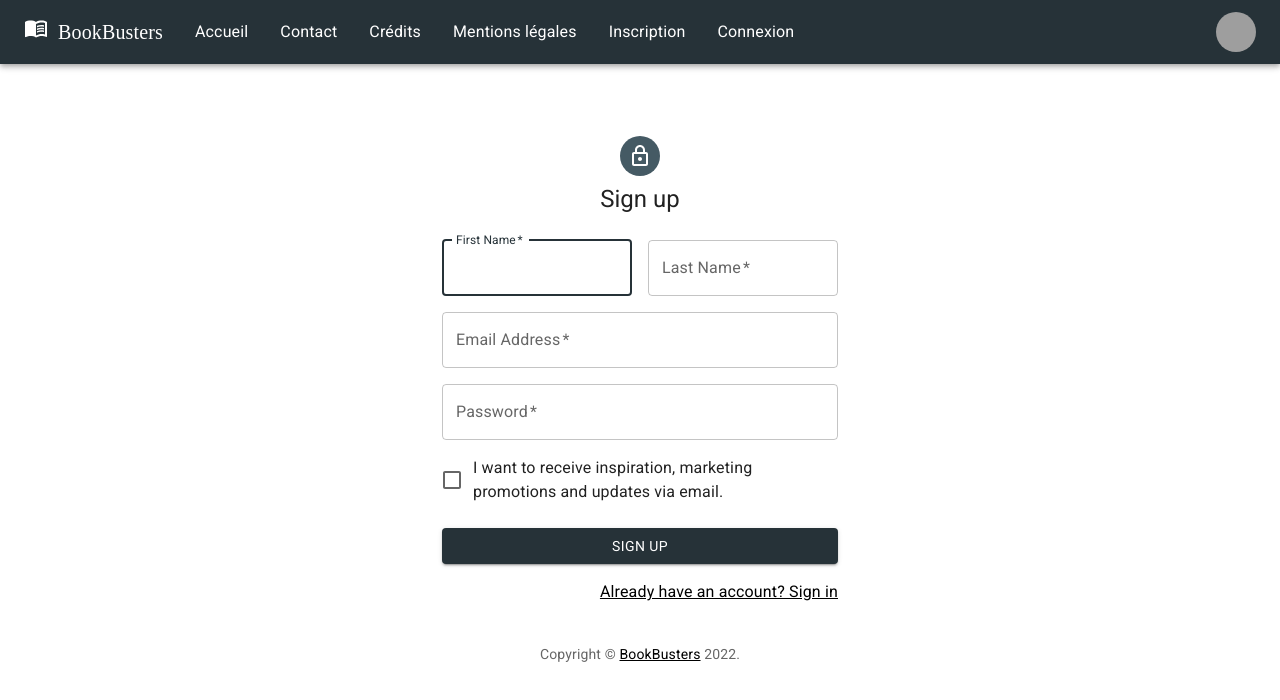
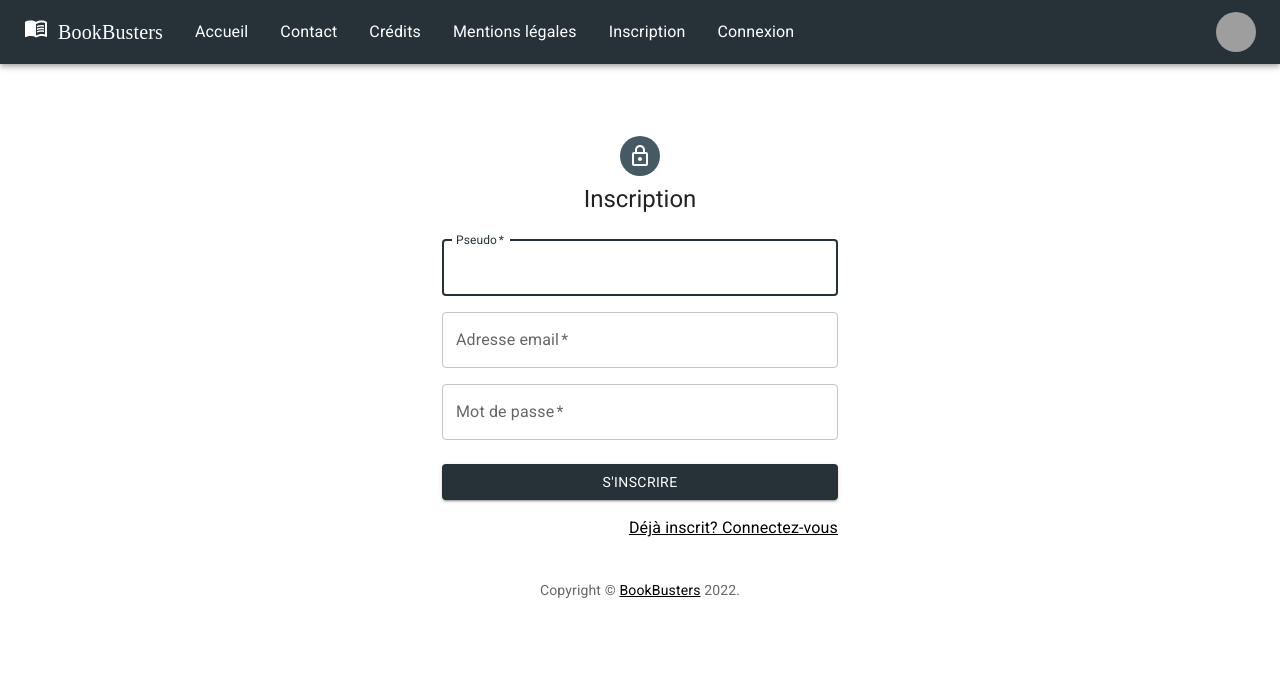
Before and after one commit to Pololops/2022-BookBusters, a React (Create React App) app: page /SignUp in a window 1280 px wide. Shown: the top 700 px of the page. Built offline with nearby package versions, Linux system fonts and the light colour scheme; grey boxes are pictures that could not be loaded; a web font is replaced by a local one.

Commit message:
Traduction to FR

```diff
--- a/src/pages/SignIn.js
+++ b/src/pages/SignIn.js
@@ -73,7 +73,7 @@ export default function SignInSide() {
               <LockOutlinedIcon />
             </Avatar>
             <Typography component="h1" variant="h5">
-              Sign in
+              Connexion
             </Typography>
             <Box component="form" noValidate onSubmit={handleSubmit} sx={{ mt: 1 }}>
               <TextField
@@ -81,7 +81,7 @@ export default function SignInSide() {
                 required
                 fullWidth
                 id="email"
-                label="Email Address"
+                label="Adresse email"
                 name="email"
                 autoComplete="email"
                 autoFocus
@@ -91,7 +91,7 @@ export default function SignInSide() {
                 required
                 fullWidth
                 name="password"
-                label="Password"
+                label="Mot de passe"
                 type="password"
                 id="password"
                 autoComplete="current-password"
@@ -106,17 +106,17 @@ export default function SignInSide() {
                 variant="contained"
                 sx={{ mt: 3, mb: 2 }}
               >
-                Sign In
+                Se connecter
               </Button>
               <Grid container>
                 <Grid item xs>
                   <Link to="/ForgotPassword" style={{color:"#000", textDecoration: 'underline'}}>
-                    Forgot password?
+                    Mot de passe oublié?
                   </Link>
                 </Grid>
                 <Grid item>
                   <Link to="/SignUp" style={{color:"#000", textDecoration: 'underline'}}>
-                    {"Don't have an account? Sign Up"}
+                    {"Pas encore inscrit ? Inscrivez-vous"}
                   </Link>
                 </Grid>
               </Grid>
--- a/src/pages/SignUp.js
+++ b/src/pages/SignUp.js
@@ -54,29 +54,19 @@ export default function SignUp() {
             <LockOutlinedIcon />
           </Avatar>
           <Typography component="h1" variant="h5">
-            Sign up
+            Inscription
           </Typography>
           <Box component="form" noValidate onSubmit={handleSubmit} sx={{ mt: 3 }}>
             <Grid container spacing={2}>
-              <Grid item xs={12} sm={6}>
+              <Grid item xs={12}>
                 <TextField
                   autoComplete="given-name"
-                  name="firstName"
+                  name="pseudo"
                   required
                   fullWidth
-                  id="firstName"
-                  label="First Name"
+                  id="pseudo"
+                  label="Pseudo"
                   autoFocus
-                />
-              </Grid>
-              <Grid item xs={12} sm={6}>
-                <TextField
-                  required
-                  fullWidth
-                  id="lastName"
-                  label="Last Name"
-                  name="lastName"
-                  autoComplete="family-name"
                 />
               </Grid>
               <Grid item xs={12}>
@@ -84,7 +74,7 @@ export default function SignUp() {
                   required
                   fullWidth
                   id="email"
-                  label="Email Address"
+                  label="Adresse email"
                   name="email"
                   autoComplete="email"
                 />
@@ -94,16 +84,10 @@ export default function SignUp() {
                   required
                   fullWidth
                   name="password"
-                  label="Password"
+                  label="Mot de passe"
                   type="password"
                   id="password"
                   autoComplete="new-password"
-                />
-              </Grid>
-              <Grid item xs={12}>
-                <FormControlLabel
-                  control={<Checkbox value="allowExtraEmails" color="primary" />}
-                  label="I want to receive inspiration, marketing promotions and updates via email."
                 />
               </Grid>
             </Grid>
@@ -113,12 +97,12 @@ export default function SignUp() {
               variant="contained"
               sx={{ mt: 3, mb: 2 }}
             >
-              Sign Up
+              S'inscrire
             </Button>
             <Grid container justifyContent="flex-end">
               <Grid item>
                 <Link to="/SignIn" style={{color:"#000", textDecoration: 'underline'}}>
-                  Already have an account? Sign in
+                  Déjà inscrit? Connectez-vous
                 </Link>
               </Grid>
             </Grid>
```
